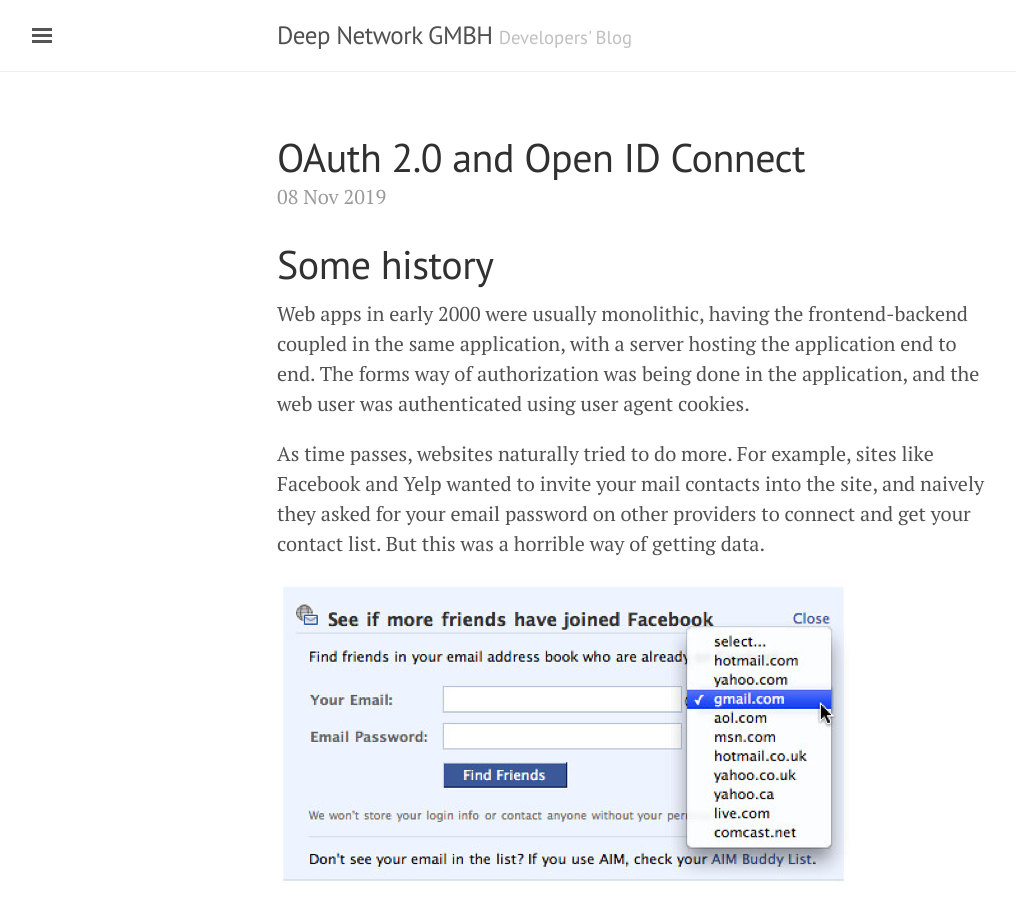
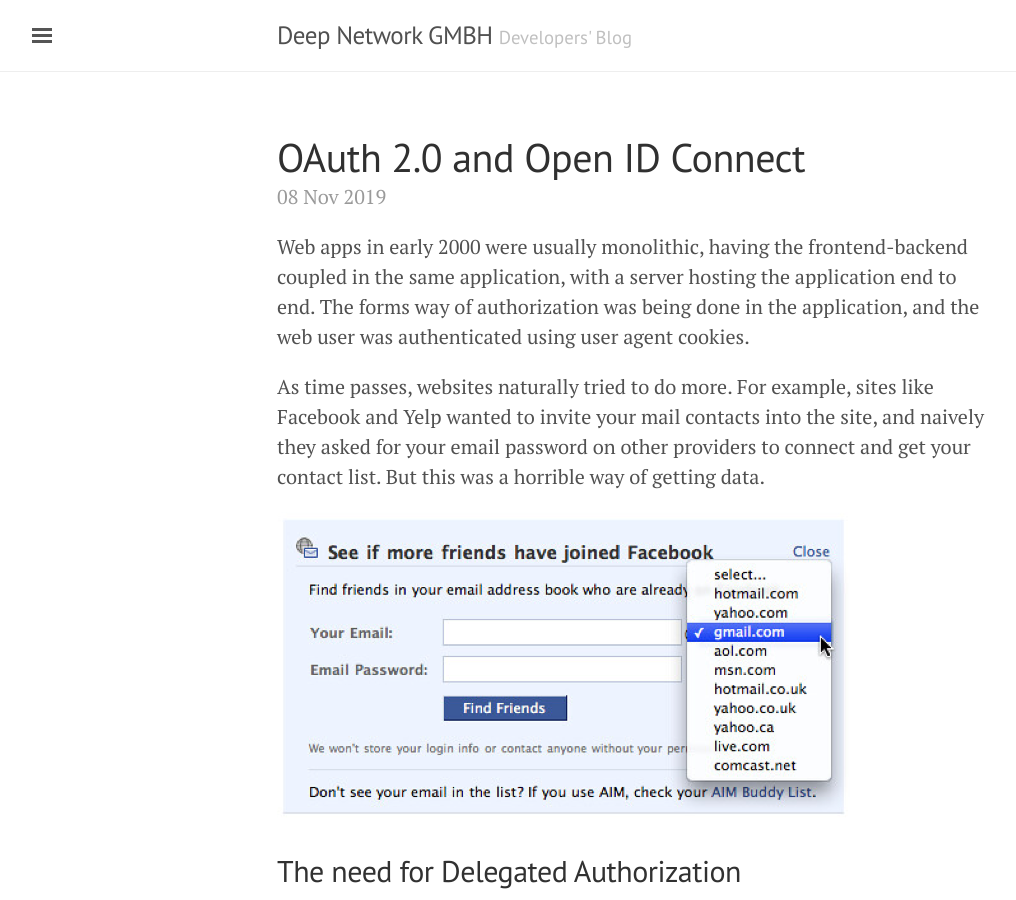
Before and after one commit to deepnetworkgmbh/blog, a Jekyll site: the page built from _posts/2019-11-08-oauth2-oicd-pkce.md, in a window 1280 px wide and 900 px high. Shown: the whole window, without its empty margins (3-1019 px from the left). Built offline with Jekyll 4.4.1, drawn with Linux system fonts in a browser that asks for light colours.

Commit message:
Change post to use h2 instead of h1 as that should only be used by the post title

````diff
--- a/_posts/2019-11-08-oauth2-oicd-pkce.md
+++ b/_posts/2019-11-08-oauth2-oicd-pkce.md
@@ -3,8 +3,6 @@ layout: post
 title: OAuth 2.0 and Open ID Connect
 author: ucelenli
 ---
-
-# Some history
 
 Web apps in early 2000 were usually monolithic, having the frontend-backend coupled in the same application, with a server hosting the application end to end. The forms way of authorization was being done in the application, and the web user was authenticated using user agent cookies.
 
@@ -12,7 +10,7 @@ As time passes, websites naturally tried to do more. For example, sites like Fac
 
 ![your email, password and blood of your first-born son please.](/blog/images/oauthoidc-1.png)
 
-# The need for Delegated Authorization
+## The need for Delegated Authorization
 
 In [2006](https://en.wikipedia.org/wiki/OAuth), guys from Twitter and Ma.gnolia discussed for a better way of sharing data across sites and they concluded there were no open standards for API delegation. Soon enough there was a discussion group with Google joining and in 2010 OAuth version 1.0 was released. It was a framework based on digital signatures.
 
@@ -20,7 +18,7 @@ However, OAuth 1.0 required crypto-implementation and crypto-interoperability. D
 
 In October 2012 came OAuth 2.0, which is a complete rewrite of its ancestor. OAuth 2.0 represents years of discussions between a wide range of companies and individuals including Yahoo!, Facebook, Salesforce, Microsoft, Twitter, Deutsche Telekom, Intuit, Mozilla and Google.
 
-# OAuth 2.0 with an example
+## OAuth 2.0 with an example
 
 Let’s imagine we have an ASP web app called fizzbuzz. We need to let google know about it, thus a one-time setup must be made. Once the registration is done, we have a client id and a client secret on hand, which are used on some scenarios.
 
@@ -34,7 +32,7 @@ Client secret is a sensitive data and must be stored on client securely. It will
 **Access Token**; is a key for client to access resource server that is provided by the authorization server.
 Authorization Grant; the act of authorizing client against an authorization server.
 
-# Scopes and Access Granularity
+## Scopes and Access Granularity
 
 When asking for permissions, it’s never all or nothing. It is a good idea to declare what kind of operations are permitted to client when asking for delegated access, and OAuth exactly does that with scopes.
 
@@ -49,7 +47,7 @@ Scopes are the list of privileges we’re asking for when doing a request. And c
 }
 ```
 
-# Channels
+## Channels
 
 In networking scenarios, there are two ways systems reach each other.  Front Channel and Back Channel.
  > “Front-channel communication is when the communications between two or more parties which are observable within the protocol. Back-channel Communication is when the communications are NOT observable to at least one of the parties within the protocol.”
@@ -58,7 +56,7 @@ In simple terms, *Front Channel Communication* is when requests are communicated
 
 Back Channel communication relies on mutually authenticated TLS (Transport Layer Security) for end-to-end security as the communication is point-to-point, thus considered more secure.
 
-# Flows
+## Flows
 
 OAuth 2.0 supports different Authentication and Authorization flows (called grants) which serve different architectures. Each flow defines the request-response chain and between the client and authorization authority.
 
@@ -72,7 +70,7 @@ Also, other flows exist, but not used in web apps.
 - Device Authorization Flow (for devices with no browser or limited input capability, seen to be used on Apple Tv)
 - Resource Owner Password Credentials (back channel only)
 
-# Authorization Code Flow
+## Authorization Code Flow
 
 Authorization Flow uses both front-channel and back-channel. Once authorized (with consent) the request is redirected back to a registered endpoint with the Authorization Code. Then this code is exchanged with an Access Token thru back channel. Then the app uses access token for resource access.
 
@@ -101,7 +99,7 @@ Here we imagine a web application with backend, registered to google and anyone
 - [6] Now the user is Authorized and has access to the resources provided by the Resource Server.
 
 
-# Implicit Flow
+## Implicit Flow
 
 Back in early 2000 browser-based apps were restricted to sending requests to their server’s origin only. Because of the [Same Origin Policy](https://developer.mozilla.org/en-US/docs/Web/Security/Same-origin_policy), there was no way to call an authorization server’s token endpoint at a different host.
 
@@ -214,12 +212,12 @@ This means a complete authorization request will include the following parameter
 
 - [8] Now client has a validated Access Token for accessing resources.
 
-# Conclusion
+## Conclusion
 As SPA’s are rapidly used and as the nature of the apps are similar to mobile applications, it is suggested that the Authorization Code Flow with PKCE is to be used for Authorization and Authentication.
 
 Since the authorization can be denied for requests that do not contain a code challenge. This is really the only way to allow public clients to have a secure authorization flow without using the client secret.
 
-# References
+## References
 
 - https://www.oauth.com/oauth2-servers/pkce/
 - https://www.oauth.com/oauth2-servers/pkce/authorization-request/
````
